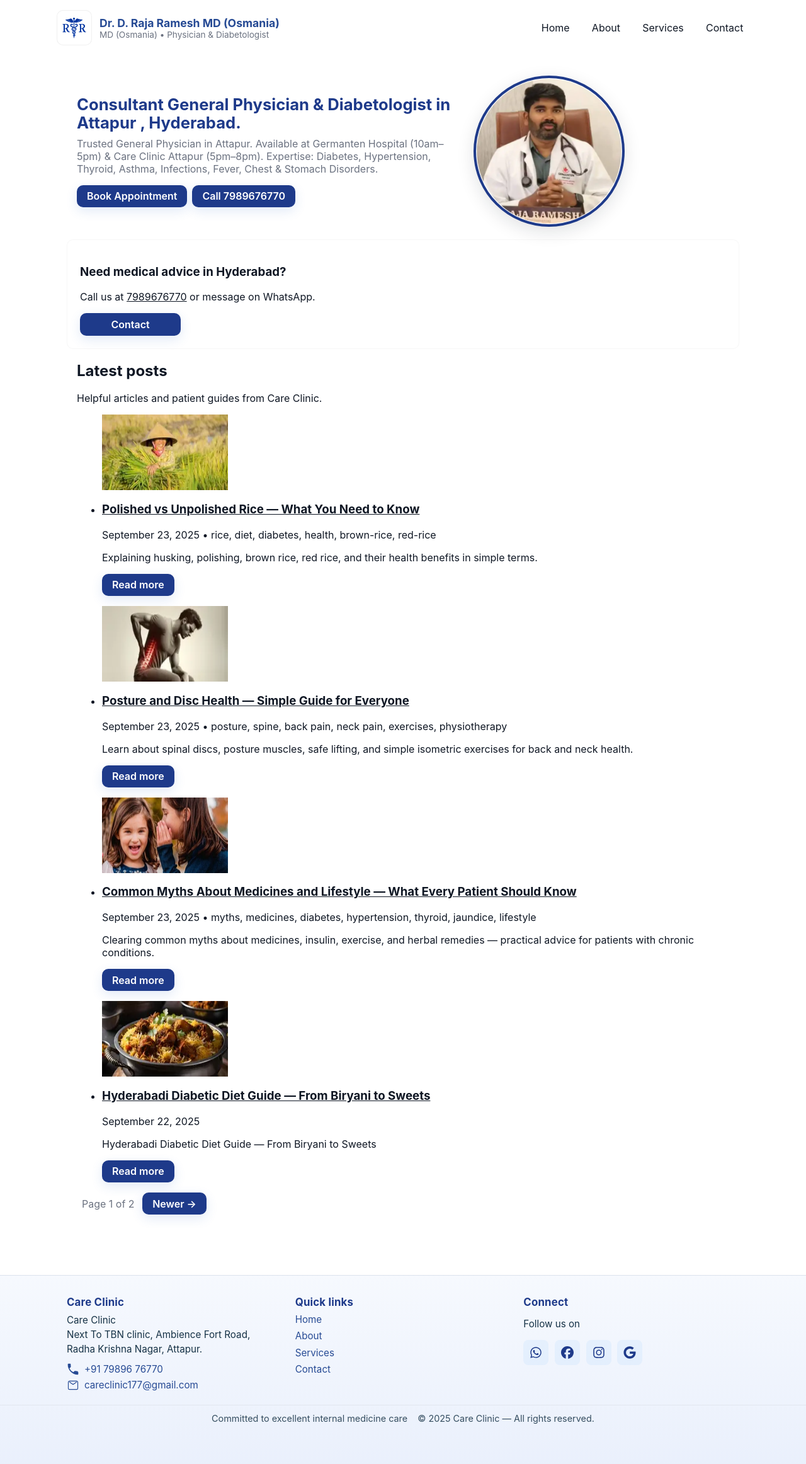
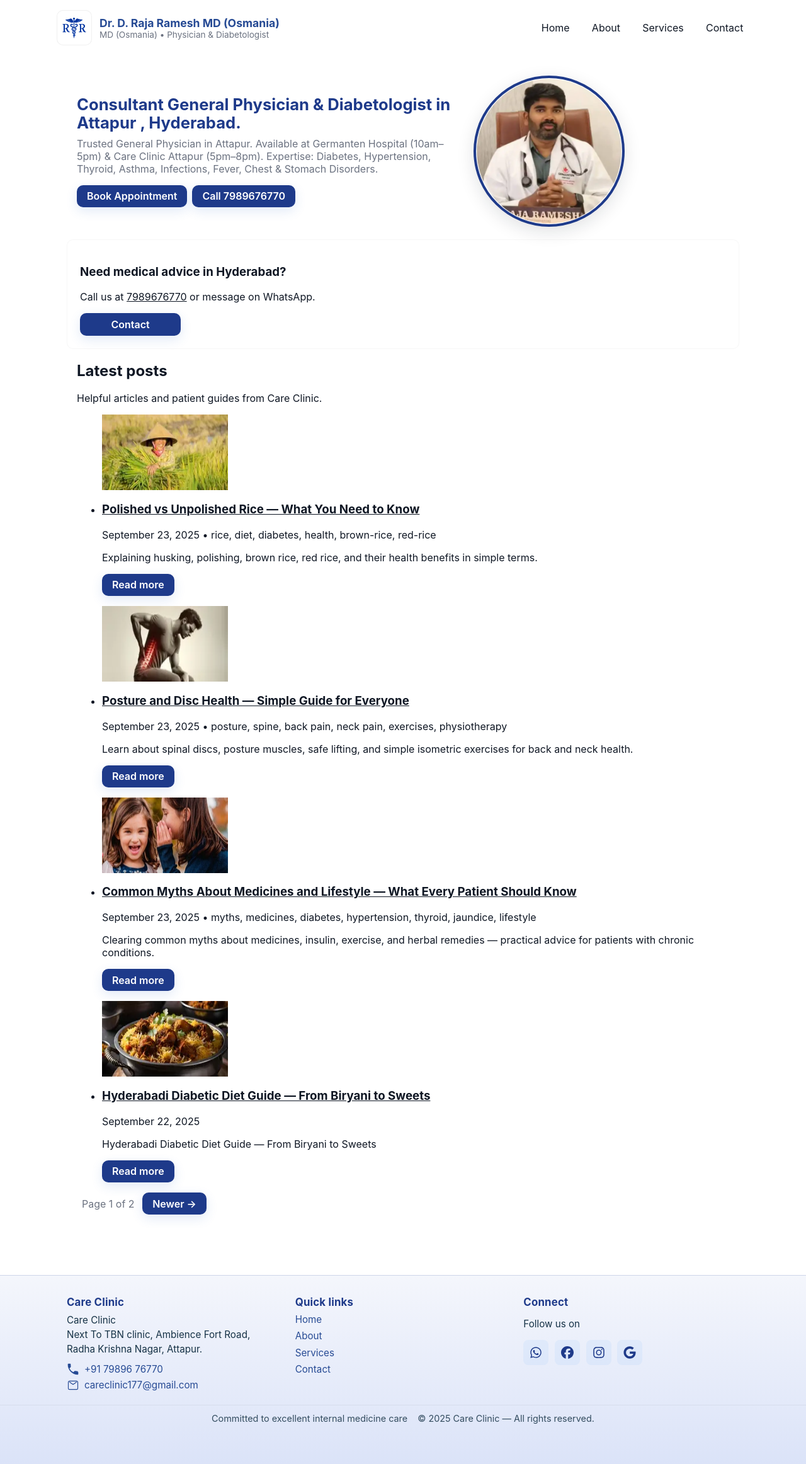
Before and after one commit to drrajarameshd/rr, a Jekyll site: the page built from index.html, in a window 1280 px wide. Shown: the whole page at 63% size. Built offline with Jekyll 4.4.1, drawn with Linux system fonts in a browser that asks for light colours; the list of posts is cut into pages by our own code.

Commit message:
Update style.css

```diff
--- a/assets/css/style.css
+++ b/assets/css/style.css
@@ -17,8 +17,10 @@
   --text: #0f1724;
   --bg: #ffffff;
   --card: #f9fbfd;
-  --footer-bg-start: #f6f9fe;
-  --footer-bg-end: #eaf0fc;
+
+  --footer-bg-start: #f4f6fc; /* very light indigo tint */
+  --footer-bg-end: #dbe3f8;   /* soft indigo background */
+
 
   --radius: 12px;
   --container: 1100px;
```
